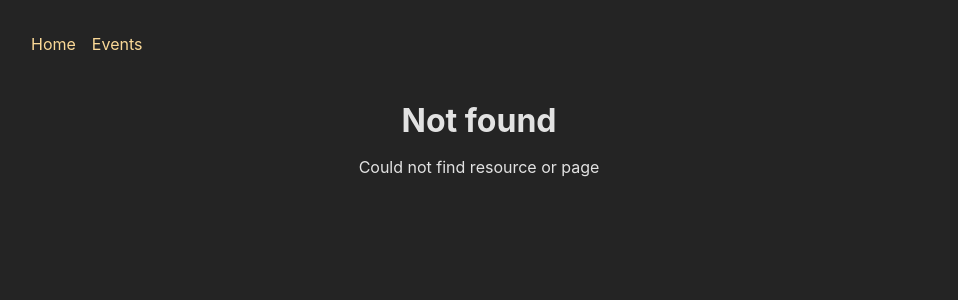
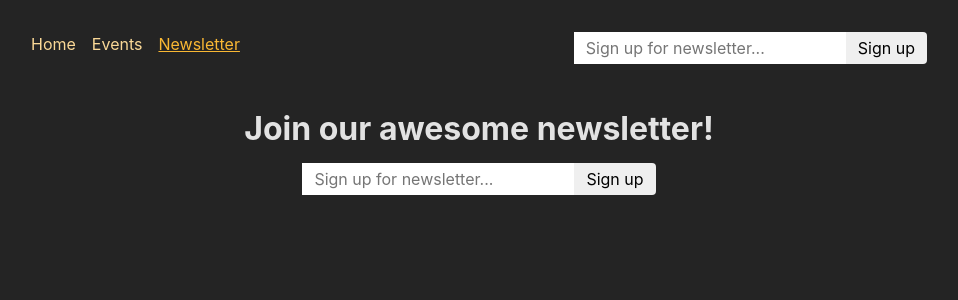
Before and after one commit to Oxana2014/EventSPA, a React (Create React App) app in the folder frontend/: page /newsletter in a window 1280 px wide. Before the commit this address had no page. Shown: the top 300 px of the page, without its empty margins (161-1119 px from the left). Built offline with nearby package versions, Linux system fonts and the light colour scheme.

Commit message:
Add Newsletter sighnup

```diff
--- a/frontend/src/App.js
+++ b/frontend/src/App.js
@@ -33,6 +33,7 @@
 import EventsLayout from "./pages/EventsLayout";
 import ErrorPage from "./pages/Error";
 import {action as changeEventAction} from './components/EventForm'
+import NewsletterPage, { action as newsletterAction } from './pages/Newsletter';
 
 function App() {
   const router = createBrowserRouter([
@@ -65,6 +66,11 @@
             { path: "new", element: <NewEventPage />, action : changeEventAction},
           ],
         },
+        {
+          path: 'newsletter',
+          element: <NewsletterPage />,
+          action: newsletterAction,
+        },
       ],
     },
   ]);
--- a/frontend/src/components/MainNavigation.js
+++ b/frontend/src/components/MainNavigation.js
@@ -1,6 +1,7 @@
 import { NavLink } from "react-router-dom";
 
 import classes from "./MainNavigation.module.css";
+import NewsletterSignup from "./NewsletterSignup";
 
 function MainNavigation() {
   return (
@@ -28,8 +29,19 @@
               Events
             </NavLink>
           </li>
+          <li>
+            <NavLink
+              to="/newsletter"
+              className={({ isActive }) =>
+                isActive ? classes.active : undefined
+              }
+            >
+              Newsletter
+            </NavLink>
+          </li>
         </ul>
       </nav>
+       <NewsletterSignup />
     </header>
   );
 }
--- /dev/null
+++ b/frontend/src/components/NewsletterSignup.js
@@ -0,0 +1,33 @@
+import { useEffect } from "react";
+import { useFetcher } from "react-router-dom";
+
+import classes from "./NewsletterSignup.module.css";
+
+function NewsletterSignup() {
+  const fetcher = useFetcher();
+  const { data, state } = fetcher;
+
+  useEffect(() => {
+    if(state === 'idle' && data && data.message) {
+      window.alert(data.message)
+    }
+  }, [data, state])
+
+  return (
+
+    <fetcher.Form
+      method="post"
+      action="/newsletter"
+      className={classes.newsletter}
+    >
+      <input
+        type="email"
+        placeholder="Sign up for newsletter..."
+        aria-label="Sign up for newsletter"
+      />
+      <button>Sign up</button>
+    </fetcher.Form>
+  );
+}
+
+export default NewsletterSignup;
--- /dev/null
+++ b/frontend/src/components/NewsletterSignup.module.css
@@ -0,0 +1,18 @@
+.newsletter input,
+.newsletter button {
+  font: inherit;
+  padding: 0.25rem 0.75rem;
+  border-radius: 0;
+  border: none;
+}
+
+.newsletter button {
+  border-top-right-radius: 4px;
+  border-bottom-right-radius: 4px;
+  cursor: pointer;
+}
+
+.newsletter button:hover {
+  background-color: var(--color-primary-300);
+  color: var(--color-gray-800);
+}
--- /dev/null
+++ b/frontend/src/pages/Newsletter.js
@@ -0,0 +1,21 @@
+import NewsletterSignup from '../components/NewsletterSignup';
+import PageContent from '../components/PageContent';
+
+function NewsletterPage() {
+  return (
+    <PageContent title="Join our awesome newsletter!">
+      <NewsletterSignup />
+    </PageContent>
+  );
+}
+
+export default NewsletterPage;
+
+export async function action({ request }) {
+  const data = await request.formData();
+  const email = data.get('email');
+
+  // send to backend newsletter server ...
+  console.log(email);
+  return { message: 'Signup successful!' };
+}
```
